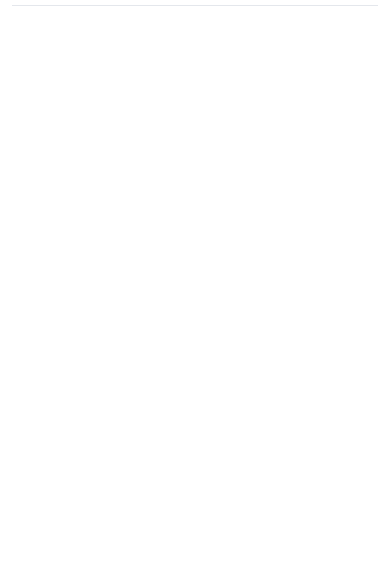
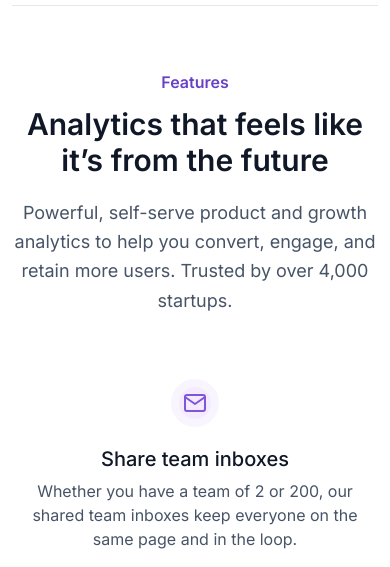
Before and after one commit to luiabdiel/next-tailwind, a Next.js app: page / in a window 390 px wide. Shown: the part 1430-1997 px from the top of the page. Before the commit the page ends 1436 px from the top, so only its background shows below. Built offline with nearby package versions, Linux system fonts and the light colour scheme.

Commit message:
responsive section features

```diff
--- a/src/app/components/SectionFeatures/index.tsx
+++ b/src/app/components/SectionFeatures/index.tsx
@@ -11,25 +11,25 @@ import { ItemFeature } from "./ItemFeature";
 
 export function SectionFeatures() {
   return (
-    <section className="py-24">
+    <section className="py-16 xl:py-24">
       <GridContainer>
         <div className="text-center mb-16">
           <small className="block text-base text-brand-700 font-semibold mb-3">
             Features
           </small>
           <h2
-            className="text-center text-4xl text-gray-900
+            className="text-center text-3xl xl:text-4xl text-gray-900
             tracking-tighter-[-0.72px] font-semibold mb-5"
           >
             Analytics that feels like it’s from the future
           </h2>
-          <p className="text-xl/6 text-gray-600 max-w-3xl mx-auto">
+          <p className="text-lg/relaxed xl:text-xl/6 text-gray-600 max-w-3xl mx-auto">
             Powerful, self-serve product and growth analytics to help you
             convert, engage, and retain more users. Trusted by over 4,000
             startups.
           </p>
         </div>
-        <div className="grid grid-cols-3 gap-x-8 gap-y-16">
+        <div className="grid grid-cols-1 xl:grid-cols-3 gap-x-8 gap-y-12 xl:gap-y-16">
           <ItemFeature
             icon={<FiMail size={24} className="text-brand-600" />}
             title="Share team inboxes"
--- a/src/app/page.tsx
+++ b/src/app/page.tsx
@@ -6,7 +6,7 @@ export default function Home() {
     <Fragment>
       <SectionHero />
       <SectionCompanies />
-      {/* <SectionFeatures /> */}
+      <SectionFeatures />
     </Fragment>
   );
 }
```
